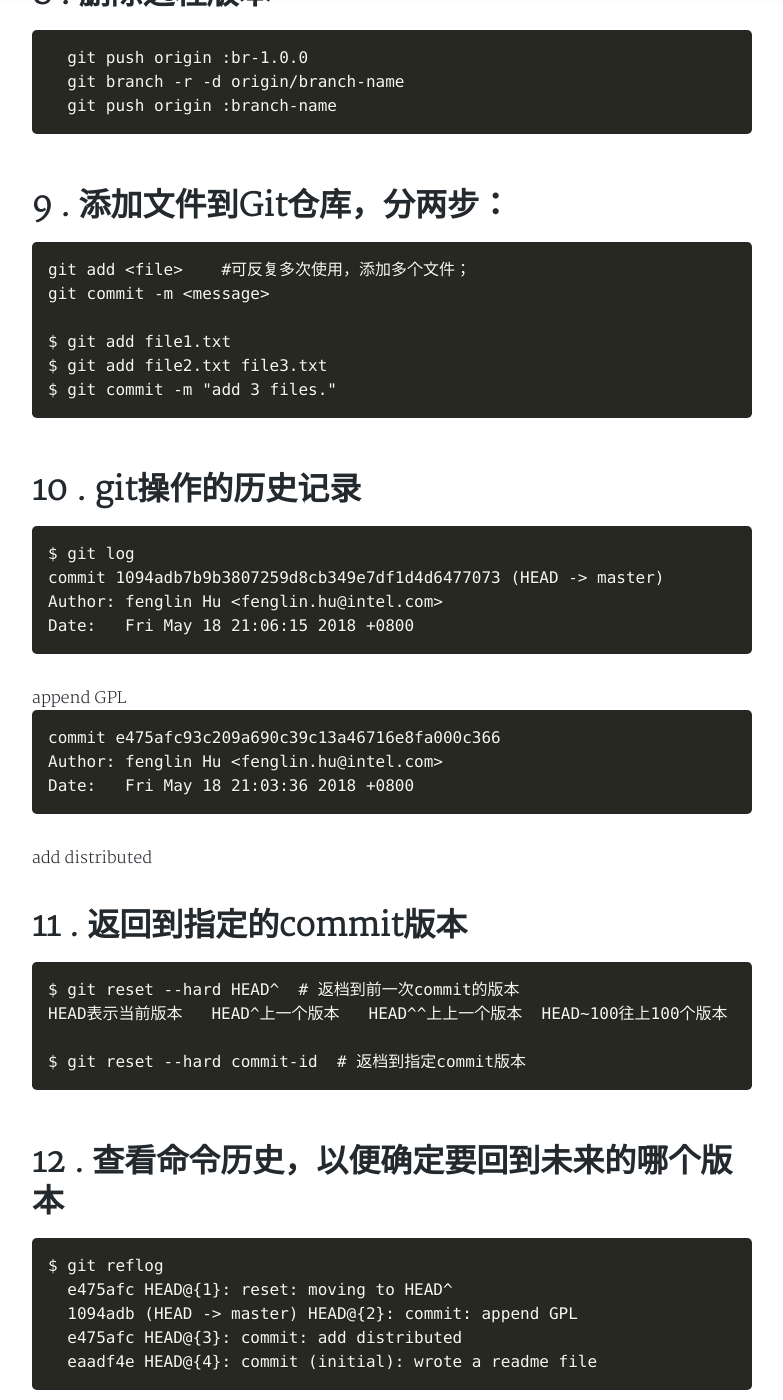
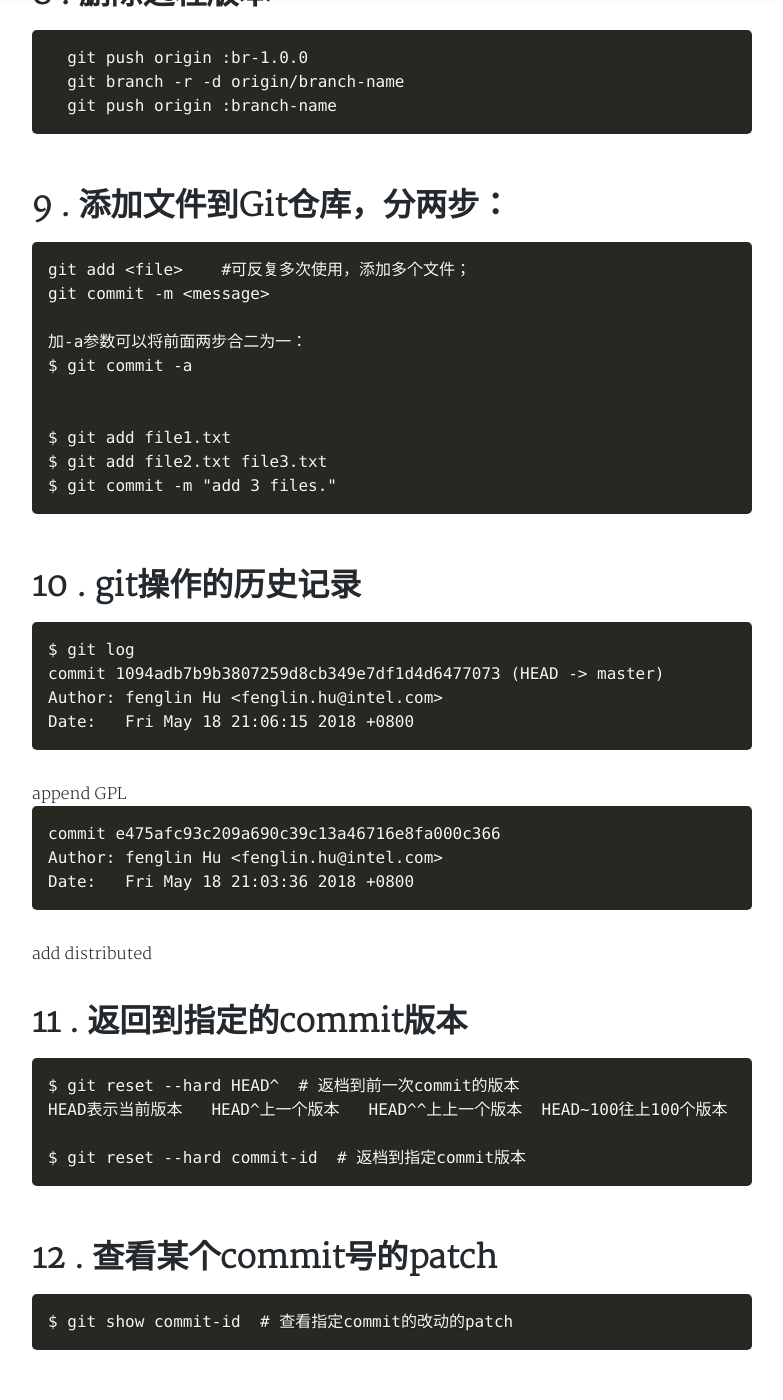
Before and after one commit to hufenglin/hufenglin.github.io, a Jekyll site: the page built from _posts/2017-11-13-git 查看远程分支、本地分支、创建分支、把分支推到远程repository、删除本地分支.md, in a window 1280 px wide and 1400 px high, scrolled down 2503 px. Shown: the whole window, without its empty margins (248-1031 px from the left). Built offline with Jekyll 4.4.1, drawn with Linux system fonts in a browser that asks for light colours; nearby versions of some CDN libraries; a style sheet for code colours, icons or effects is not loaded; some of the changed text lies outside the part shown.

Commit message:
Update 2017-11-13-git 查看远程分支、本地分支、创建分支、把分支推到远程repository、删除本地分支.md

```diff
--- a/_posts/2017-11-13-git 查看远程分支、本地分支、创建分支、把分支推到远程repository、删除本地分支.md
+++ b/_posts/2017-11-13-git 查看远程分支、本地分支、创建分支、把分支推到远程repository、删除本地分支.md
@@ -86,6 +86,10 @@ tags: Git
 	git add <file>    #可反复多次使用，添加多个文件；
 	git commit -m <message>
 
+	加-a参数可以将前面两步合二为一：
+	$ git commit -a
+
+
 	$ git add file1.txt
 	$ git add file2.txt file3.txt
 	$ git commit -m "add 3 files."
@@ -113,7 +117,11 @@ tags: Git
 
 	$ git reset --hard commit-id  # 返档到指定commit版本
 
-# 12 .  查看命令历史，以便确定要回到未来的哪个版本
+# 12 .  查看某个commit号的patch
+
+	$ git show commit-id  # 查看指定commit的改动的patch
+
+# 13 .  查看命令历史，以便确定要回到未来的哪个版本
 
 	$ git reflog
 	  e475afc HEAD@{1}: reset: moving to HEAD^
@@ -129,3 +137,8 @@ tags: Git
 	当你不但改乱了工作区某个文件的内容，还添加到了暂存区时，想丢弃修改
 	git reset HEAD readme.txt
 	git checkout --readme.txt
+
+
+# 15  . 查看比较工作区与暂存区的差异
+
+	git diff   # 不加参数即默认比较工作区与暂存区
```
Also changed, not shown: other parts of _posts/2017-11-13-git 查看远程分支、本地分支、创建分支、把分支推到远程repository、删除本地分支.md (+1 -1 lines).
